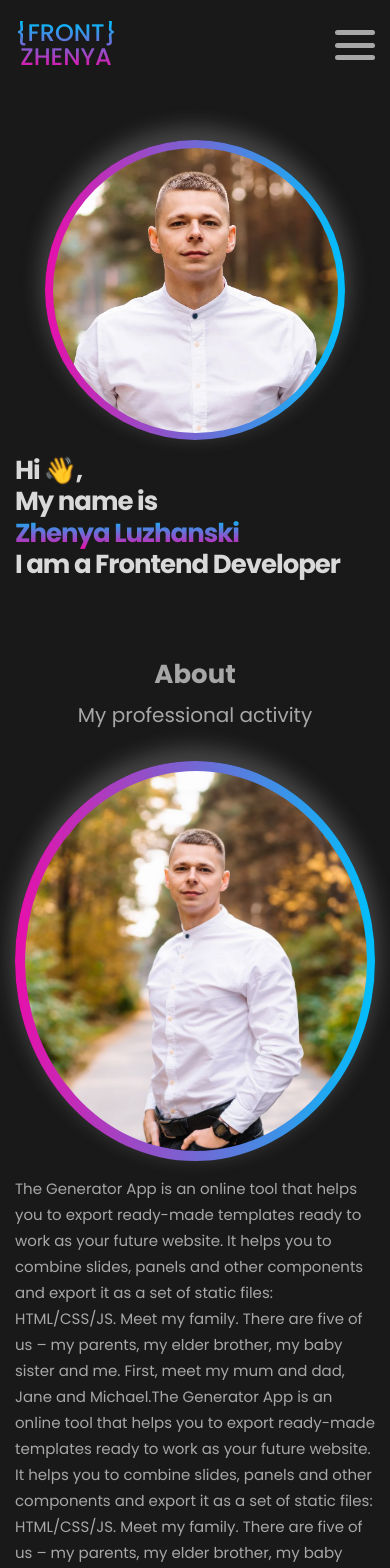
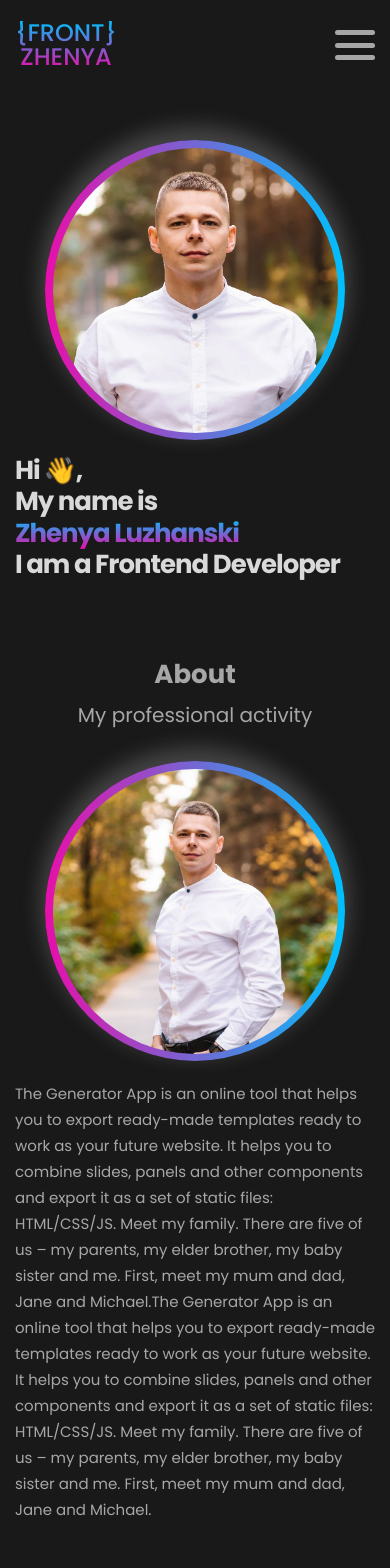
Before and after one commit to Zhenya1102/portfolio, a React (Create React App) app: page / in a window 390 px wide. Shown: the top 1568 px of the page. Built offline with nearby package versions, Linux system fonts and the light colour scheme.

Commit message:
Commit change block About N2

```diff
--- a/src/main/about/About.module.css
+++ b/src/main/about/About.module.css
@@ -25,7 +25,7 @@
     display: flex;
     justify-content: space-between;
     align-items: center;
-    gap: 15px;
+    gap: 20px;
     flex-wrap: wrap;
 }
 .about__photo {
@@ -37,6 +37,18 @@
     background-image: linear-gradient(to right, rgba(231, 15, 170, 1), rgba(0, 192, 253, 1));
     box-shadow: 0 -9px 20px 5px rgba(167, 167, 167, 0.3);
 }
+@media (max-width: 1120px) {
+    .about__photo {
+        flex: 0 1 300px;
+        max-height: 300px;
+        min-height: 300px;
+    }
+}
+@media (max-width: 840px) {
+    .about__photo {
+        margin: 0 auto;
+    }
+}
 .about__photo img {
     border-radius: 50%;
     position: absolute;
@@ -46,3 +58,11 @@
     left: 10px;
     object-fit: cover;
 }
+@media (max-width: 1120px) {
+    .about__photo img{
+        width: 95%;
+        height: 95%;
+        top: 8px;
+        left: 8px;
+    }
+}
```
